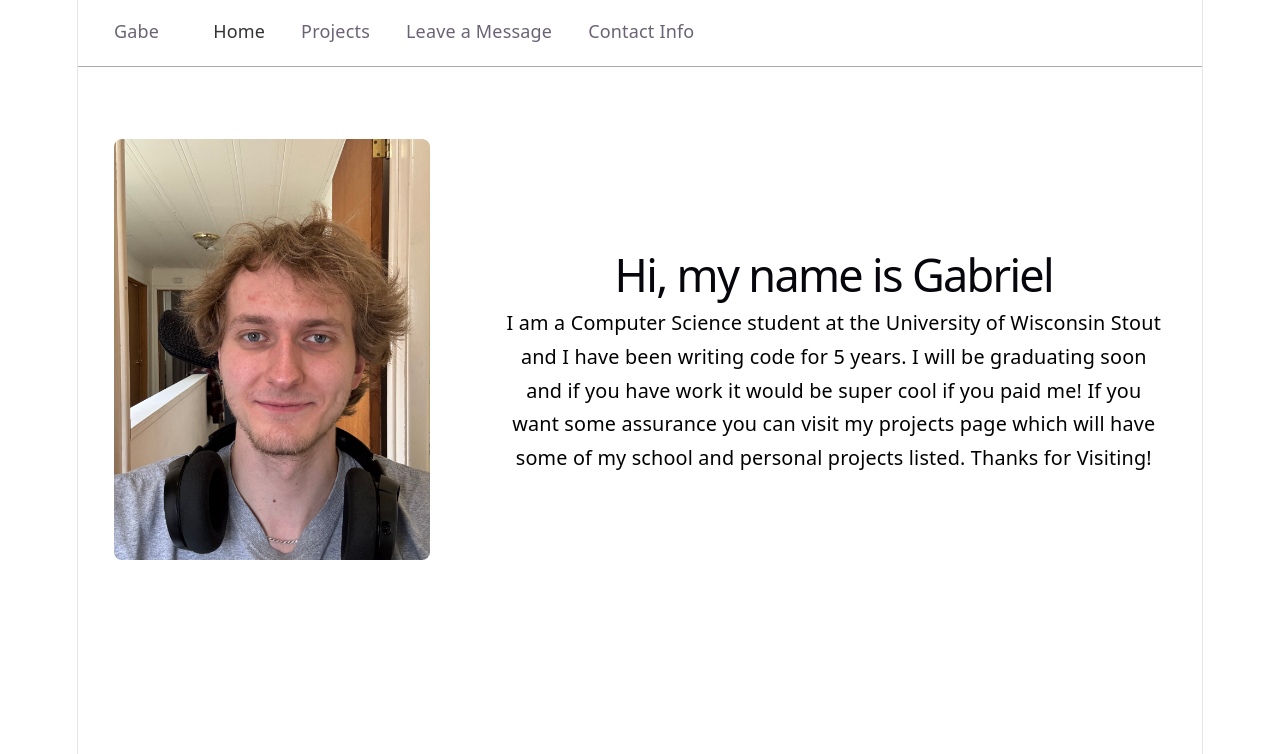
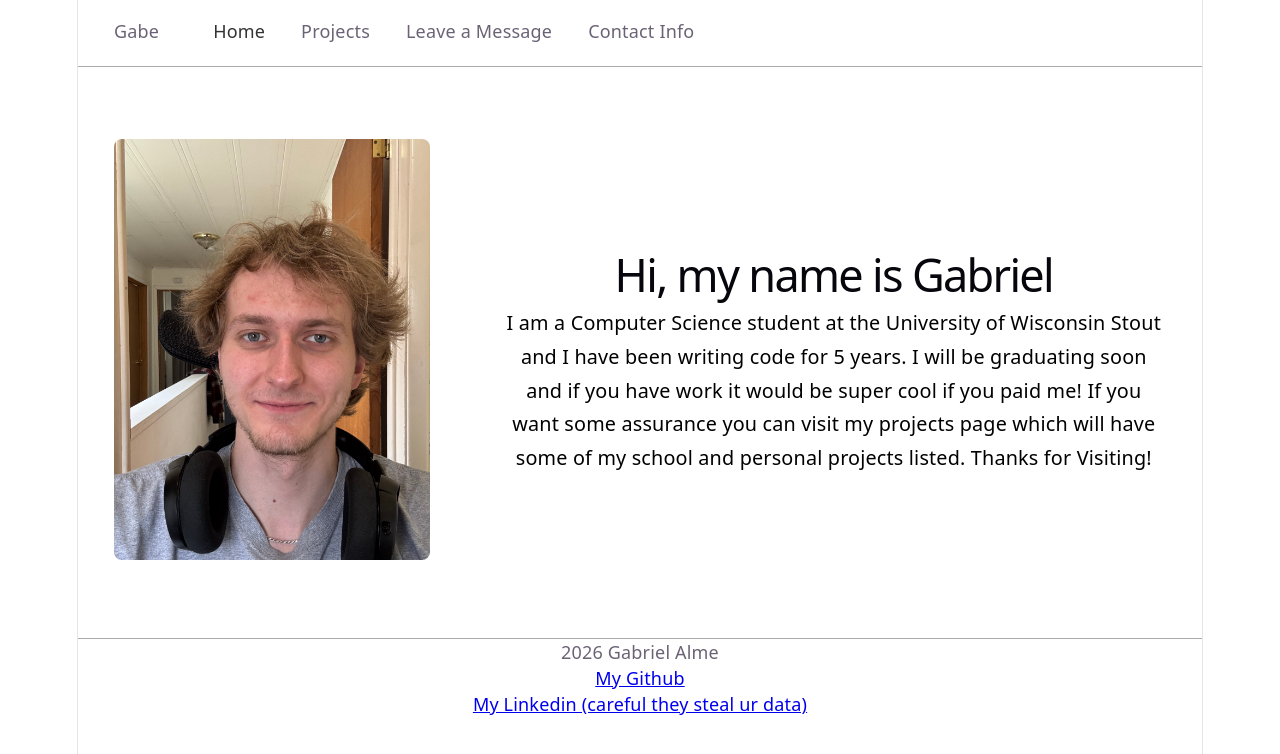
Before and after one commit to GabrielAlme/MyWebsite, a React (Vite) app: page / in a window 1280 px wide. Shown: the top 754 px of the page. Built offline with nearby package versions, Linux system fonts and the light colour scheme.

Commit message:
added a simple footer

```diff
--- a/index.html
+++ b/index.html
@@ -4,7 +4,7 @@
     <meta charset="UTF-8" />
     <link rel="icon" type="image/svg+xml" href="/favicon.svg" />
     <meta name="viewport" content="width=device-width, initial-scale=1.0" />
-    <title>mywebsite</title>
+    <title>Gabe Does Websites</title>
   </head>
   <body>
     <div id="root"></div>
--- a/src/App.jsx
+++ b/src/App.jsx
@@ -1,4 +1,5 @@
 import { BrowserRouter, Routes, Route } from "react-router-dom"
+import Footer from './components/Footer'
 import Navbar from './components/Navbar'
 import Home from './components/Home'
 
@@ -9,6 +10,7 @@ function App() {
       <Routes>
         <Route path="/" element={<Home />} />
       </Routes>
+      <Footer />
     </BrowserRouter>
   )
 }
--- /dev/null
+++ b/src/components/Footer.css
@@ -0,0 +1,8 @@
+.footer-links {
+    display: flex;
+    flex-direction: column;
+    align-items: center;
+}
+footer {
+    border-top: 1px solid #aaa;
+}
--- /dev/null
+++ b/src/components/Footer.jsx
@@ -0,0 +1,15 @@
+import './Footer.css'
+
+function Footer() {
+    return (
+        <footer>
+            <p>2026 Gabriel Alme</p>
+            <div className="footer-links">
+                <a href="https://github.com/GabrielAlme" target="_blank">My Github</a>
+                <a href="https://linkedin.com/in/gabriel-alme-80b2a4266" target="_blank">My Linkedin (careful they steal ur data)</a>
+            </div>
+        </footer>
+    )
+}
+
+export default Footer
```
